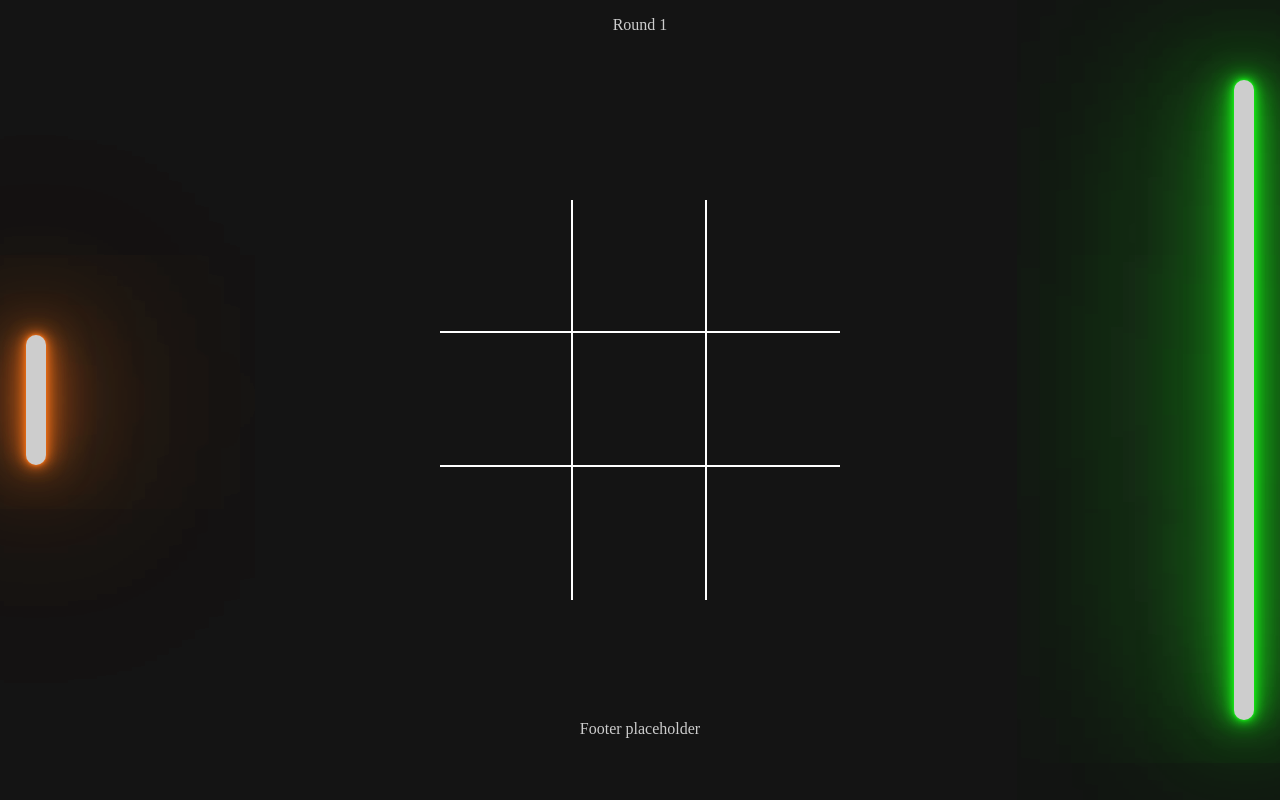
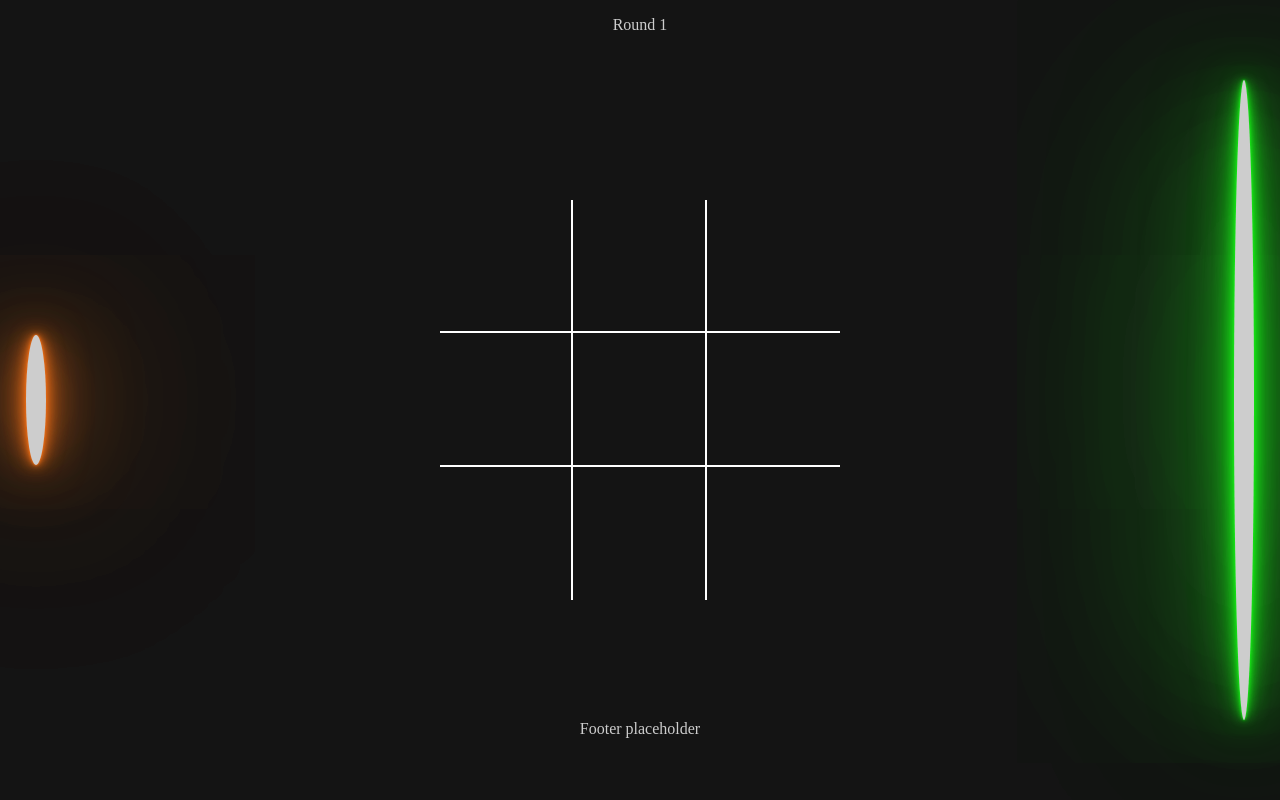
Before and after one commit to gvnlm/infinite-tic-tac-toe, a React (Vite) app in the folder frontend/: page / in a window 1280 px wide. Built offline with nearby package versions, Linux system fonts and the light colour scheme.

Commit message:
Change countdown bar styling for sharper ends

```diff
--- a/frontend/styles/CountdownBar.css
+++ b/frontend/styles/CountdownBar.css
@@ -1,7 +1,7 @@
 .countdown-bar {
   width: 20px;
   height: 100%;
-  border-radius: 20px;
+  border-radius: 100%;
   display: flex;
   align-items: center;
   justify-content: center;
```
